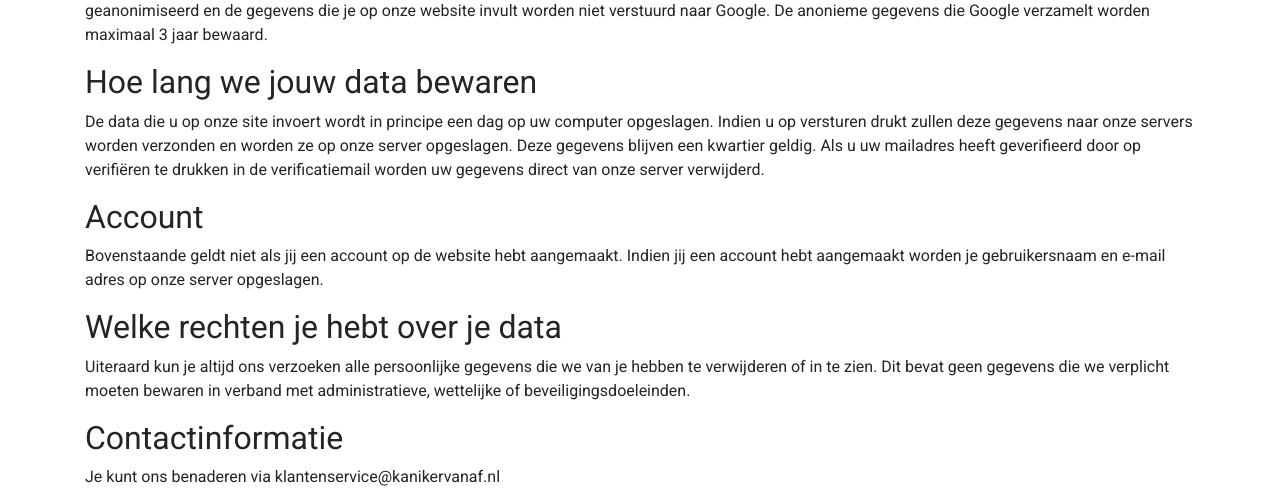
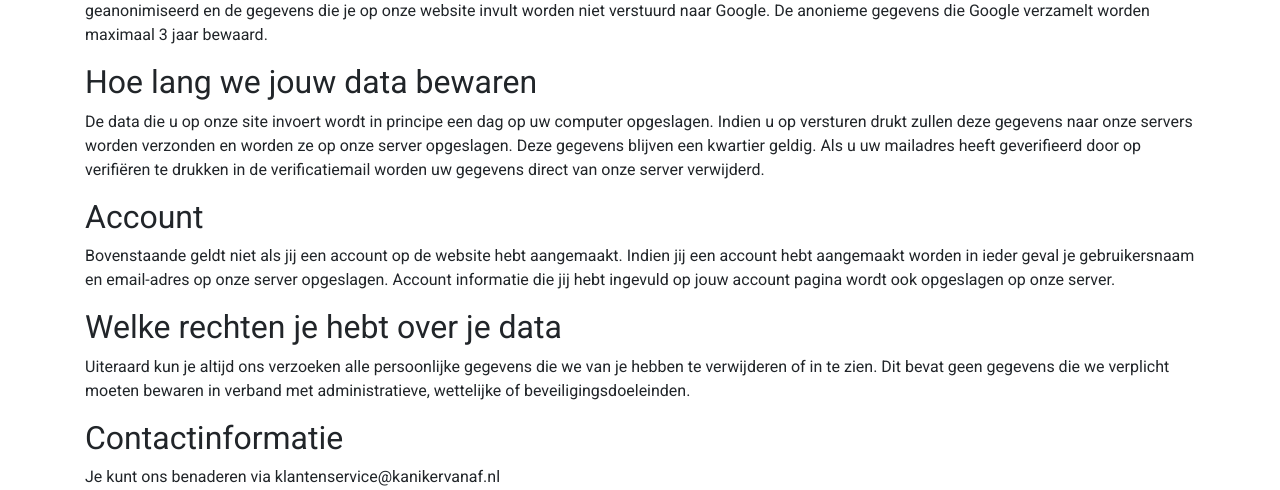
Before and after one commit to KiOui/kanikervanaf, a Django app: page /privacybeleid in a window 1280 px wide. Shown: the part 555-1045 px from the top of the page. Run offline with Django 3.2, Linux system fonts and the light colour scheme; some libraries are stand-ins or nearby versions.

Commit message:
Update privacy policy

```diff
--- a/website/kanikervanaf/templates/kanikervanaf/privacy.html
+++ b/website/kanikervanaf/templates/kanikervanaf/privacy.html
@@ -40,7 +40,8 @@
         <h2>Account</h2>
         <p>
             Bovenstaande geldt niet als jij een account op de website hebt aangemaakt. Indien jij een account hebt
-            aangemaakt worden je gebruikersnaam en e-mail adres op onze server opgeslagen.
+            aangemaakt worden in ieder geval je gebruikersnaam en email-adres op onze server opgeslagen. Account
+            informatie die jij hebt ingevuld op jouw account pagina wordt ook opgeslagen op onze server.
         </p>
 
         <h2>Welke rechten je hebt over je data</h2>
```
